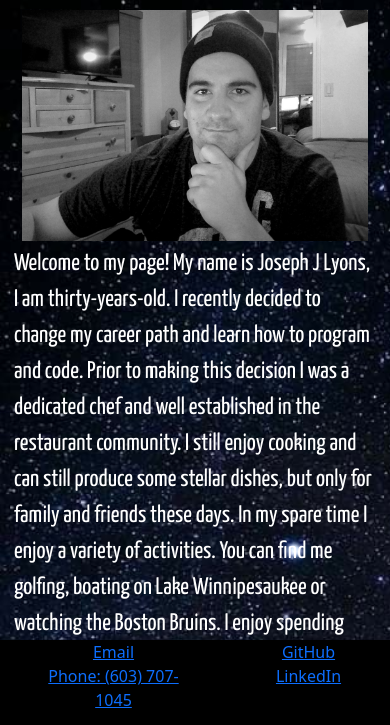
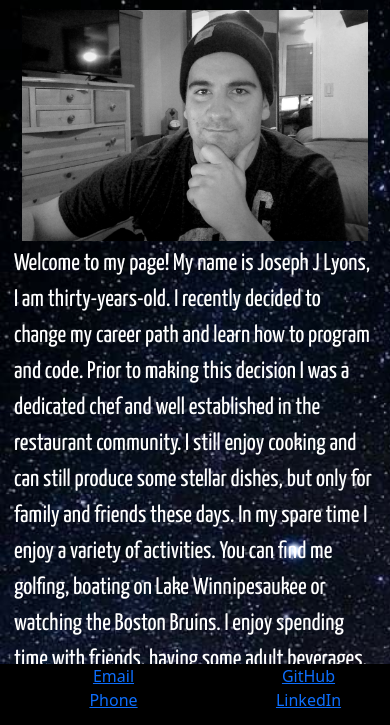
Before and after one commit to Josephjlyons/Responsive-Portfolio, a plain HTML site: page index.html in a window 390 px wide. Shown: the part 92-817 px from the top of the page. Drawn offline with nearby package versions, Linux system fonts and the light colour scheme.

Commit message:
fix footer || mobile fix

```diff
--- a/index.html
+++ b/index.html
@@ -74,8 +74,6 @@
                             adult beverages, grilling food and playing lawn games.
                             <br>
                             <br>
-
-
                             I decided to switch my career path for a few reasons. The physical toll of the restaurant
                             industry is extremely taxing, and I decided that it was time to devote myself to a field
                             with increasing opportunities for growth.
@@ -106,7 +104,7 @@
 
                     <ul>
                         <a class="grey-text text-lighten-4" href="mailto:josephjlyons90@gmail.com">Email</a><br>
-                        <a class="grey-text text-lighten-4" href="tel:603-707-1045">Phone: (603) 707-1045</a><br>
+                        <a class="grey-text text-lighten-4" href="tel:603-707-1045">Phone</a><br>
                     </ul>
                 </div>
                 <div class="col l4 offset-l2 s12">
```
